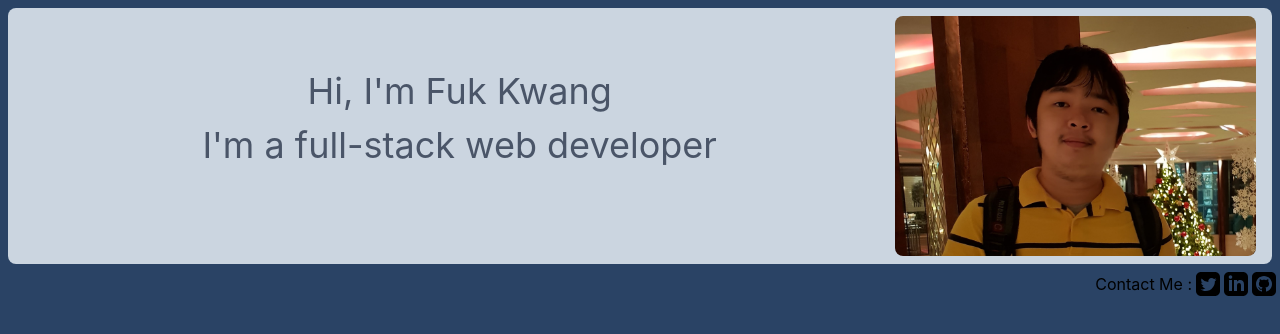
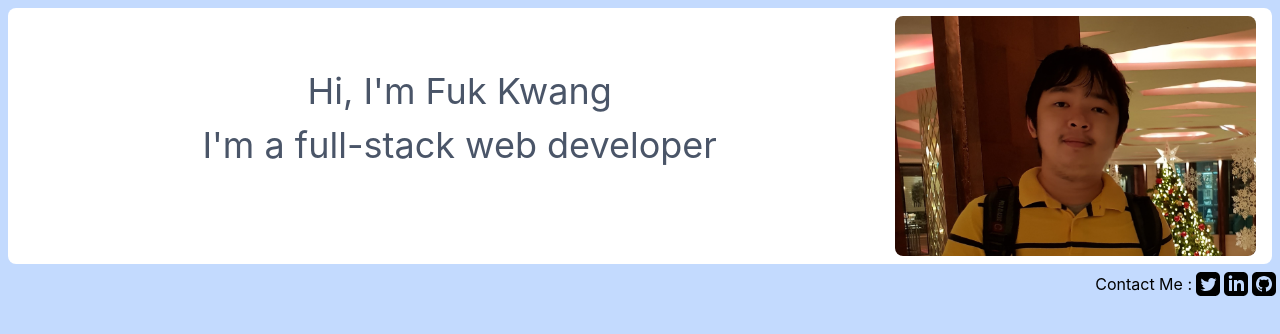
Before and after one commit to FukKwang/portfolio, a website: page src/index.html in a window 1280 px wide. Drawn offline with Linux system fonts and the light colour scheme.

Commit message:
Change color

```diff
--- a/src/index.html
+++ b/src/index.html
@@ -7,9 +7,9 @@
     <link rel="stylesheet" href="style.css">
     <title>Portfolio</title>
 </head>
-<body class="bg-blue-900 h-screen">
+<body class="bg-indigo-200 h-screen">
     <div class="container mx-auto  h-ful w-full flex flex-col justify-center">
-        <div class="text-gray-700 text-center bg-gray-400 px-4 py-2 m-2 h-64 flex rounded-lg">
+        <div class="text-gray-700 text-center bg-white px-4 py-2 m-2 h-64 flex rounded-lg">
             <div class="flex-auto pt-12">
                 <p class="break-normal text-4xl">
                     Hi, I'm Fuk Kwang <br/>
```
Also changed, not shown: docs/index.html (+2 -2 lines), docs/style.css (+1 -1 lines), docs/asset/me.jpg (deleted).
